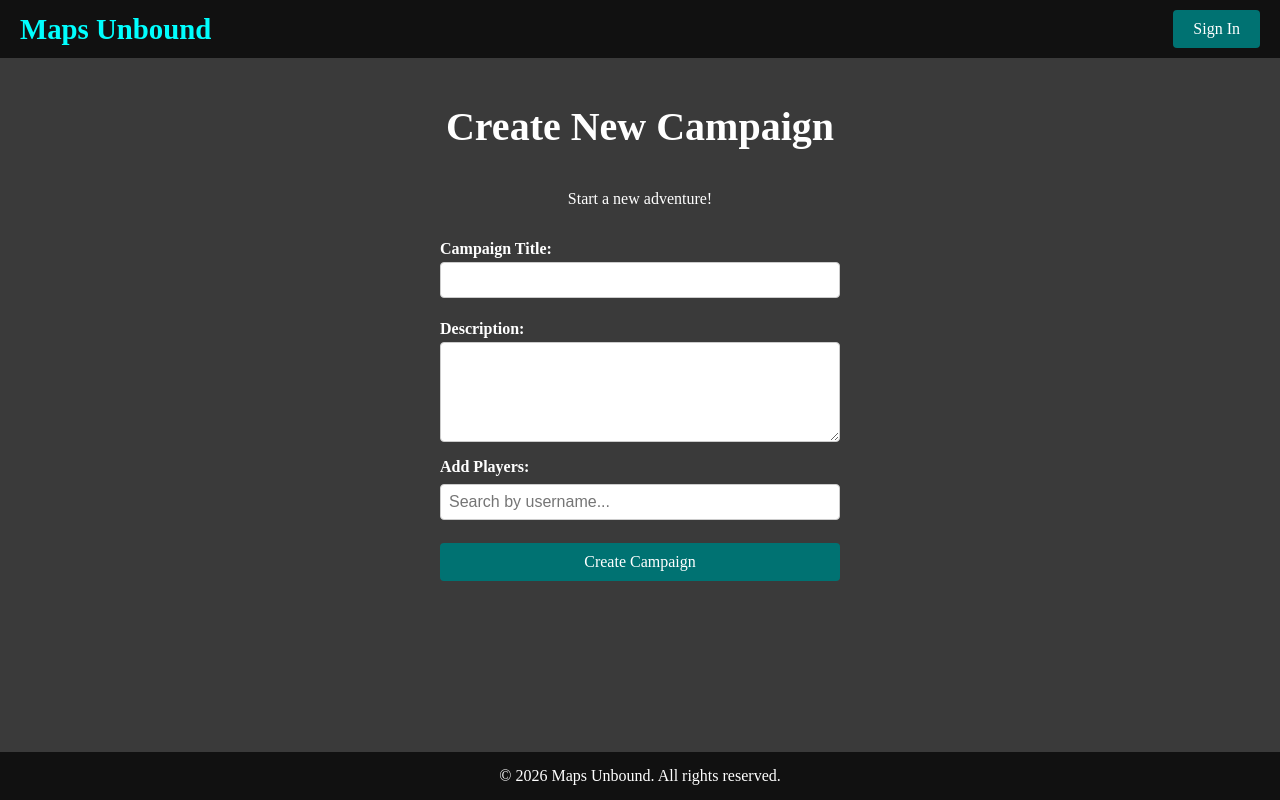
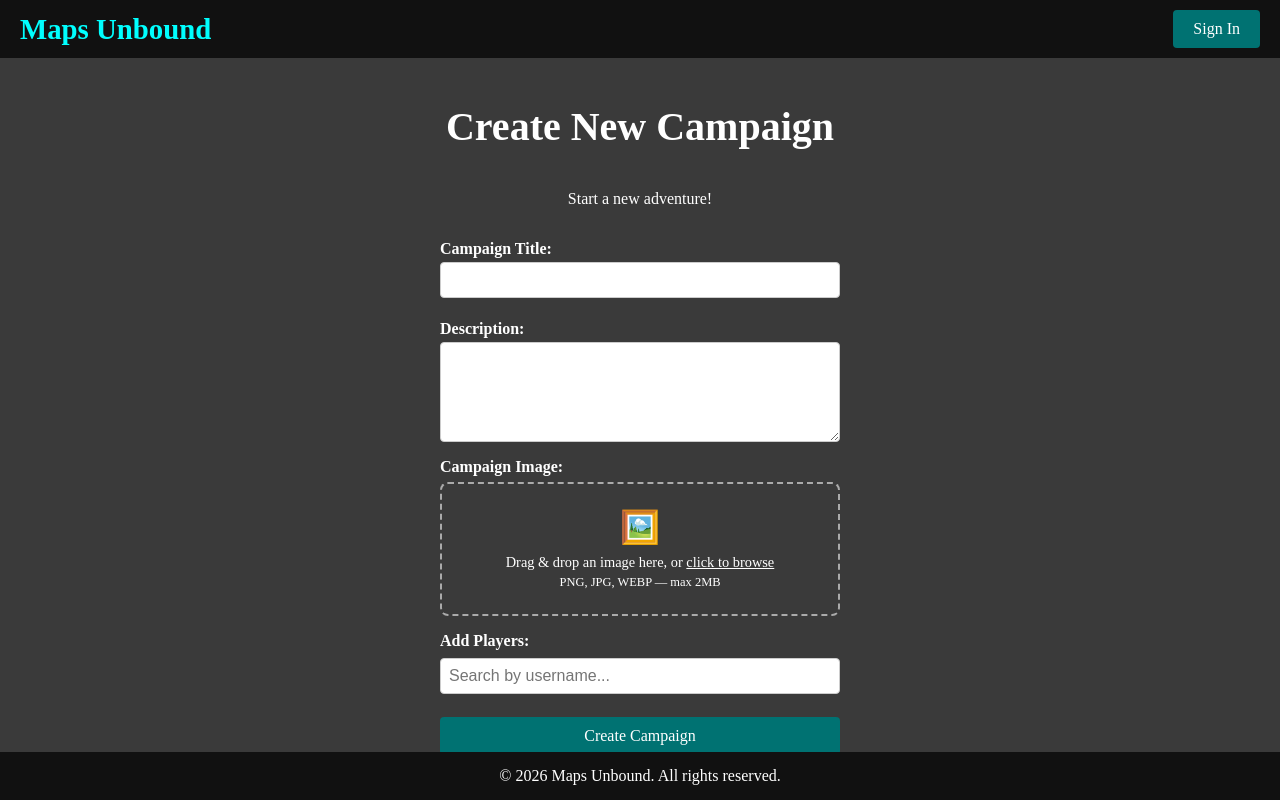
Before and after one commit to RafaelP287/Maps-Unbound, a React (Vite) app in the folder maps-unbound/: page /campaigns/new in a window 1280 px wide. Built offline with nearby package versions, Linux system fonts and the light colour scheme.

Commit message:
Add image upload functionality to CreateCampaign.

```diff
--- a/maps-unbound/src/features/campaigns/CreateCampaign.jsx
+++ b/maps-unbound/src/features/campaigns/CreateCampaign.jsx
@@ -10,14 +10,20 @@ function CreateCampaignPage() {
     const [error, setError] = useState(null);
     const [loading, setLoading] = useState(false);
 
+    // Image state
+    const [imagePreview, setImagePreview] = useState(null); // base64 string
+    const [imageError, setImageError] = useState(null);
+    const [isDragging, setIsDragging] = useState(false);
+    const fileInputRef = useRef(null);
+
     // Player search state
     const [playerSearch, setPlayerSearch] = useState("");
     const [searchResults, setSearchResults] = useState([]);
     const [searchLoading, setSearchLoading] = useState(false);
-    const [players, setPlayers] = useState([]); // added players: [{ userId, username }]
+    const [players, setPlayers] = useState([]);
     const searchTimeout = useRef(null);
 
-    // Debounced search
+    // Debounced player search
     useEffect(() => {
         if (playerSearch.trim().length < 2) {
             setSearchResults([]);
@@ -33,12 +39,11 @@ function CreateCampaignPage() {
                 );
                 const data = await res.json();
                 if (res.ok) {
-                    // Filter out users already added
                     const addedIds = players.map((p) => p.userId);
                     setSearchResults(data.filter((u) => !addedIds.includes(u._id)));
                 }
             } catch {
-                // silently fail — not critical
+                // silently fail
             } finally {
                 setSearchLoading(false);
             }
@@ -46,6 +51,48 @@ function CreateCampaignPage() {
 
         return () => clearTimeout(searchTimeout.current);
     }, [playerSearch, players, token]);
+
+    const processImageFile = (file) => {
+        setImageError(null);
+
+        if (!file.type.startsWith("image/")) {
+            setImageError("Please upload an image file.");
+            return;
+        }
+        if (file.size > 2 * 1024 * 1024) {
+            setImageError("Image must be under 2MB.");
+            return;
+        }
+
+        const reader = new FileReader();
+        reader.onload = (e) => setImagePreview(e.target.result);
+        reader.readAsDataURL(file);
+    };
+
+    const handleDrop = (e) => {
+        e.preventDefault();
+        setIsDragging(false);
+        const file = e.dataTransfer.files[0];
+        if (file) processImageFile(file);
+    };
+
+    const handleDragOver = (e) => {
+        e.preventDefault();
+        setIsDragging(true);
+    };
+
+    const handleDragLeave = () => setIsDragging(false);
+
+    const handleFileInput = (e) => {
+        const file = e.target.files[0];
+        if (file) processImageFile(file);
+    };
+
+    const removeImage = () => {
+        setImagePreview(null);
+        setImageError(null);
+        if (fileInputRef.current) fileInputRef.current.value = "";
+    };
 
     const addPlayer = (u) => {
         setPlayers((prev) => [...prev, { userId: u._id, username: u.username }]);
@@ -77,6 +124,7 @@ function CreateCampaignPage() {
                 body: JSON.stringify({
                     title: form.title,
                     description: form.description,
+                    image: imagePreview ?? undefined,
                     members,
                 }),
             });
@@ -125,6 +173,44 @@ function CreateCampaignPage() {
                     />
                 </label>
 
+                {/* Campaign Image */}
+                <div>
+                    <span style={labelStyle}>Campaign Image:</span>
+
+                    {imagePreview ? (
+                        <div style={previewWrapperStyle}>
+                            <img src={imagePreview} alt="Campaign preview" style={previewImageStyle} />
+                            <button type="button" onClick={removeImage} style={removeImageButtonStyle}>
+                                ✕ Remove
+                            </button>
+                        </div>
+                    ) : (
+                        <div
+                            style={dropZoneStyle(isDragging)}
+                            onDrop={handleDrop}
+                            onDragOver={handleDragOver}
+                            onDragLeave={handleDragLeave}
+                            onClick={() => fileInputRef.current?.click()}
+                        >
+                            <span style={dropZoneIconStyle}>🖼️</span>
+                            <p style={dropZoneLabelStyle}>
+                                Drag & drop an image here, or <u>click to browse</u>
+                            </p>
+                            <p style={dropZoneHintStyle}>PNG, JPG, WEBP — max 2MB</p>
+                        </div>
+                    )}
+
+                    <input
+                        ref={fileInputRef}
+                        type="file"
+                        accept="image/*"
+                        onChange={handleFileInput}
+                        style={{ display: "none" }}
+                    />
+
+                    {imageError && <p style={imageErrorStyle}>{imageError}</p>}
+                </div>
+
                 {/* Player search */}
                 <div>
                     <span style={labelStyle}>Add Players:</span>
@@ -138,30 +224,21 @@ function CreateCampaignPage() {
                             style={inputStyle}
                             autoComplete="off"
                         />
-                        {searchLoading && (
-                            <p style={searchHintStyle}>Searching...</p>
-                        )}
+                        {searchLoading && <p style={searchHintStyle}>Searching...</p>}
                         {!searchLoading && searchResults.length > 0 && (
                             <ul style={dropdownStyle}>
                                 {searchResults.map((u) => (
-                                    <li
-                                        key={u._id}
-                                        style={dropdownItemStyle}
-                                        onClick={() => addPlayer(u)}
-                                    >
+                                    <li key={u._id} style={dropdownItemStyle} onClick={() => addPlayer(u)}>
                                         {u.username}
                                     </li>
                                 ))}
                             </ul>
                         )}
-                        {!searchLoading &&
-                            playerSearch.trim().length >= 2 &&
-                            searchResults.length === 0 && (
-                                <p style={searchHintStyle}>No users found.</p>
-                            )}
+                        {!searchLoading && playerSearch.trim().length >= 2 && searchResults.length === 0 && (
+                            <p style={searchHintStyle}>No users found.</p>
+                        )}
                     </div>
 
-                    {/* Added players list */}
                     {players.length > 0 && (
                         <ul style={playerListStyle}>
                             {players.map((p) => (
@@ -219,6 +296,7 @@ const inputStyle = {
     marginTop: "4px",
     width: "100%",
     boxSizing: "border-box",
+    color: "#111",
 };
 
 const errorStyle = {
@@ -226,6 +304,65 @@ const errorStyle = {
     textAlign: "center",
     maxWidth: "400px",
     margin: "0 auto",
+};
+
+const dropZoneStyle = (isDragging) => ({
+    marginTop: "6px",
+    border: `2px dashed ${isDragging ? "#4a7fd4" : "#aaa"}`,
+    borderRadius: "8px",
+    padding: "24px 16px",
+    textAlign: "center",
+    cursor: "pointer",
+    backgroundColor: isDragging ? "#eef3fc" : "transparent",
+    transition: "border-color 0.2s, background-color 0.2s",
+});
+
+const dropZoneIconStyle = {
+    fontSize: "2rem",
+};
+
+const dropZoneLabelStyle = {
+    margin: "8px 0 4px",
+    fontSize: "0.9rem",
+    color: "#fff",
+};
+
+const dropZoneHintStyle = {
+    margin: 0,
+    fontSize: "0.78rem",
+    color: "#fff",
+};
+
+const previewWrapperStyle = {
+    marginTop: "6px",
+    position: "relative",
+    display: "inline-block",
+    width: "100%",
+};
+
+const previewImageStyle = {
+    width: "100%",
+    maxHeight: "180px",
+    objectFit: "cover",
+    borderRadius: "8px",
+    display: "block",
+};
+
+const removeImageButtonStyle = {
+    marginTop: "6px",
+    background: "none",
+    border: "1px solid #ccc",
+    borderRadius: "4px",
+    padding: "4px 10px",
+    cursor: "pointer",
+    fontSize: "0.85rem",
+    color: "#fff",
+};
+
+const imageErrorStyle = {
+    color: "red",
+    fontSize: "0.85rem",
+    marginTop: "4px",
 };
 
 const searchWrapperStyle = {
@@ -250,7 +387,7 @@ const dropdownItemStyle = {
     padding: "8px 12px",
     cursor: "pointer",
     borderBottom: "1px solid #eee",
-    color: "#111"
+    color: "#111",
 };
 
 const searchHintStyle = {
@@ -277,7 +414,7 @@ const playerTagStyle = {
     borderRadius: "20px",
     padding: "4px 10px",
     fontSize: "0.9rem",
-    color: "#111"
+    color: "#111",
 };
 
 const removeButtonStyle = {
```
Also changed, not shown: 2 other files (tests, documents, lock files or other folders).
